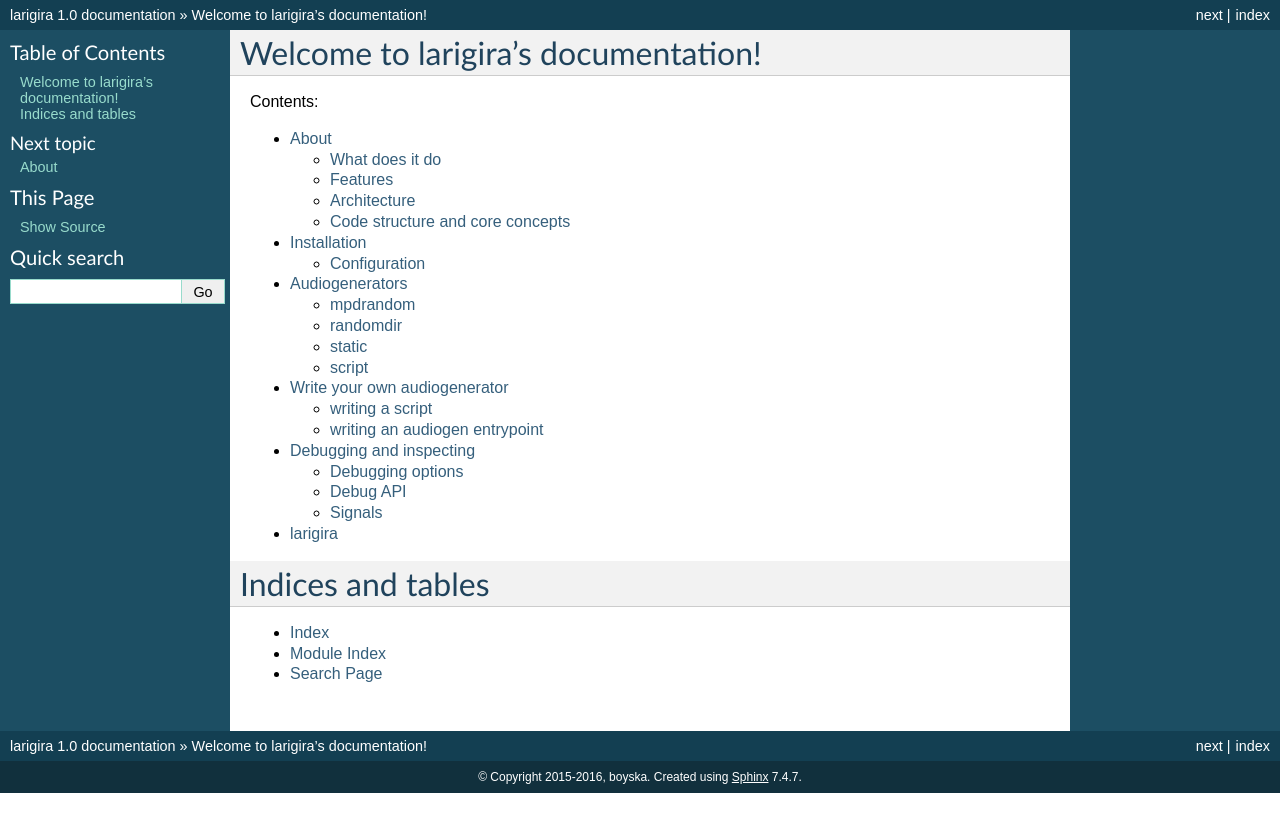
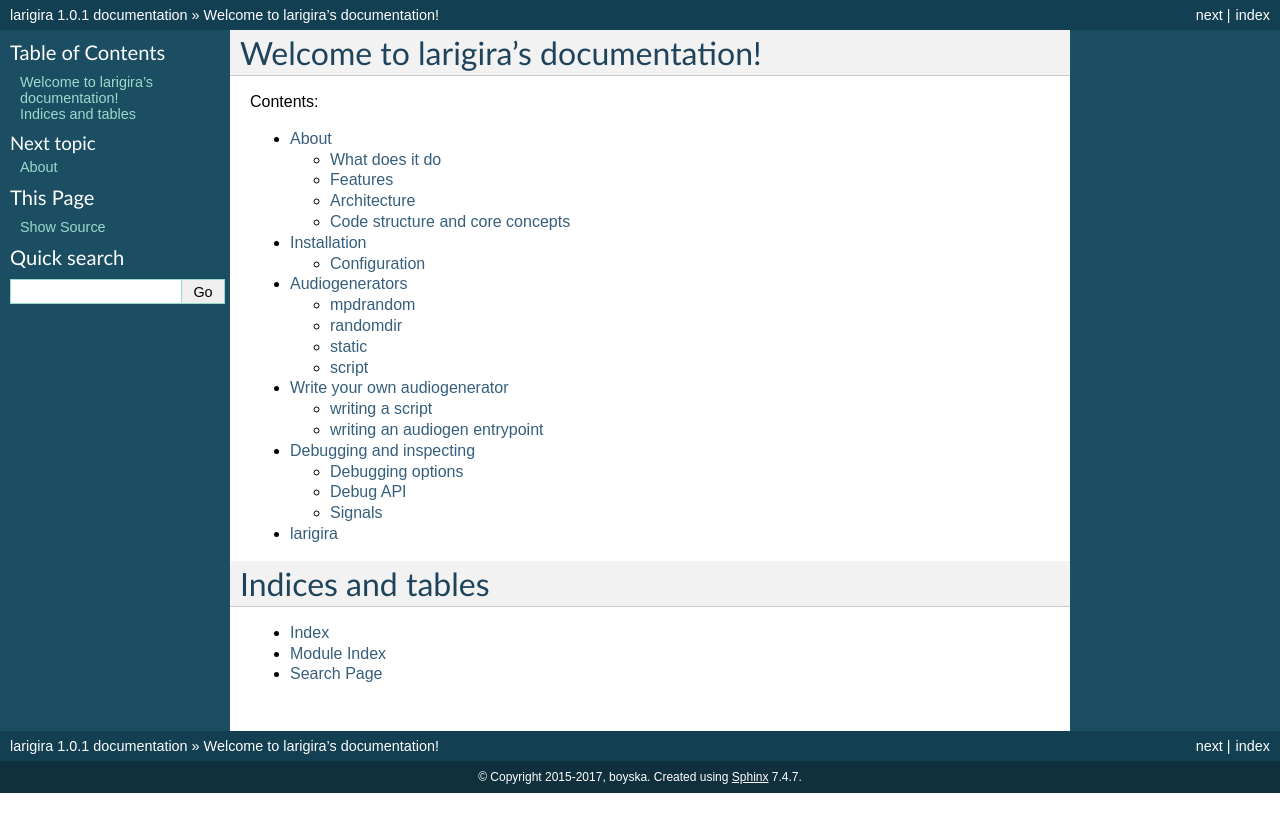
Before and after one commit to boyska/larigira, a Sphinx documentation site: the page built from doc/source/index.rst, in a window 1280 px wide. Shown: the top 832 px of the page. Built offline with Sphinx 7.4.7, drawn with Linux system fonts in a browser that asks for light colours; pages that are not in the unit, such as notebooks, are missing from menus.

Commit message:
Hotfix release: 1.0.1

```diff
--- a/doc/source/conf.py
+++ b/doc/source/conf.py
@@ -53,7 +53,7 @@
 
 # General information about the project.
 project = 'larigira'
-copyright = '2015-2016, boyska'
+copyright = '2015-2017, boyska'
 
 # The version info for the project you're documenting, acts as replacement for
 # |version| and |release|, also used in various other places throughout the
@@ -62,7 +62,7 @@
 # The short X.Y version.
 version = '1.0'
 # The full version, including alpha/beta/rc tags.
-release = '1.0'
+release = '1.0.1'
 
 # The language for content autogenerated by Sphinx. Refer to documentation
 # for a list of supported languages.
--- a/setup.py
+++ b/setup.py
@@ -29,7 +29,7 @@
         sys.exit(errno)
 
 setup(name='larigira',
-      version='1.0',
+      version='1.0.1',
       description='A radio automation based on MPD',
       long_description=read('README.rst'),
       author='boyska',
```
